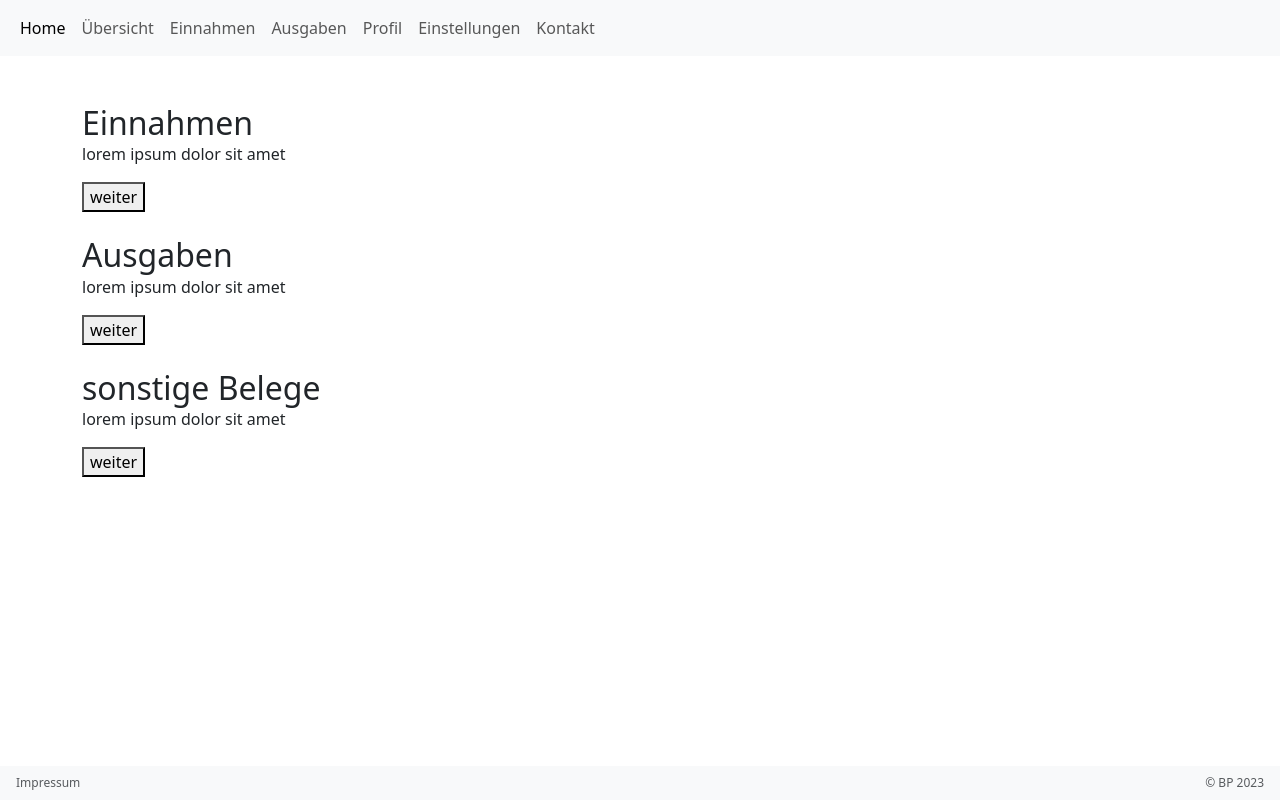
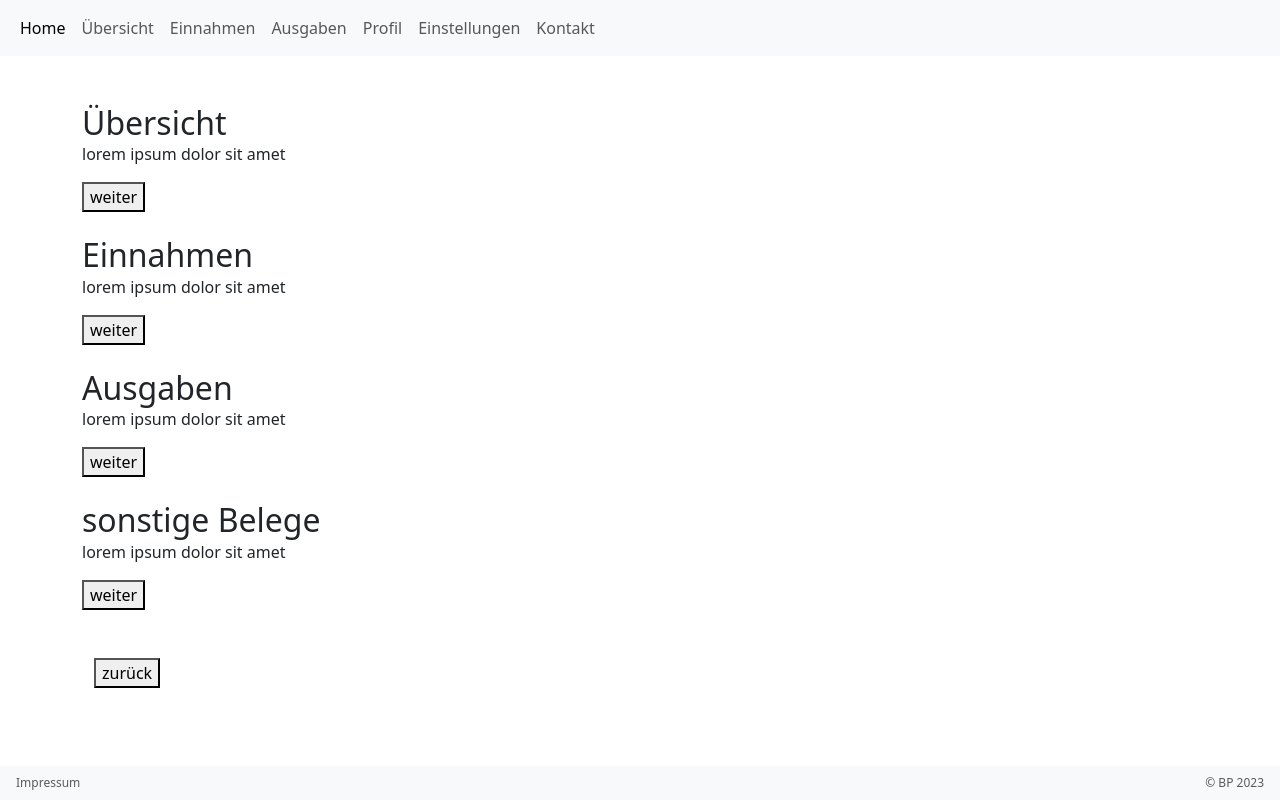
Before and after one commit to BeaCoden/MiniProjects, a Vue app in the folder taxiBill/taxi-bln/: page /cardMoney in a window 1280 px wide. Built offline with nearby package versions, Linux system fonts and the light colour scheme.

Commit message:
taxi-bln updated comps

```diff
--- a/taxiBill/taxi-bln/src/components/cardMoney.vue
+++ b/taxiBill/taxi-bln/src/components/cardMoney.vue
@@ -6,6 +6,20 @@
 <template>
 	<div class="container mt-5">
 		<div id="app">
+			<!-- SECTION - overView -->
+			<div class="card-body">
+				<h2 class="card-title">Übersicht</h2>
+				<p class="card-text">lorem ipsum dolor sit amet</p>
+				<button
+					class="landingPage__button"
+					@click="router.push('/overview')"
+				>
+					weiter
+				</button>
+			</div>
+
+			<br />
+
 			<!-- SECTION - moneyIncome -->
 			<div>
 				<div class="card-body">
@@ -37,5 +51,8 @@
 				</div>
 			</div>
 		</div>
+		<div class="container mt-5">
+			<button @click="router.push('/')">zurück</button>
+		</div>
 	</div>
 </template>
--- a/taxiBill/taxi-bln/src/components/landingPage.vue
+++ b/taxiBill/taxi-bln/src/components/landingPage.vue
@@ -5,6 +5,13 @@
 <template>
 	<div class="container mt-5">
 		<div class="landingPage">
+			<div class="login rounded-4 mt-3">
+				<img
+					src="src/assets/logoIMG.png"
+					style="width: 500px"
+					alt="logo"
+				/>
+			</div>
 			<h1>Willkommen</h1>
 			<p>
 				Diese App ist für die Verwaltung von Taxifahrern gedacht.
@@ -13,12 +20,6 @@
 				Bitte wählen Sie eine der folgenden Optionen:
 			</p>
 			<div class="landingPage__buttons">
-				<button
-					class="landingPage__button"
-					@click="router.push('/overview')"
-				>
-					Übersicht
-				</button>
 				<button
 					class="landingPage__button"
 					@click="router.push('/addDriver')"
--- a/taxiBill/taxi-bln/src/components/moneyCosts.vue
+++ b/taxiBill/taxi-bln/src/components/moneyCosts.vue
@@ -105,7 +105,7 @@
 
 				<div class="container mt-5">
 					<button @click="router.push('/btnCalc')">berechnen</button>
-					<button @click="router.push('/landingPage')">zurück</button>
+					<button @click="router.push('/cardMoney')">zurück</button>
 				</div>
 			</div>
 		</div>
--- a/taxiBill/taxi-bln/src/components/overView.vue
+++ b/taxiBill/taxi-bln/src/components/overView.vue
@@ -27,6 +27,9 @@
 					</tbody>
 				</table>
 			</div>
+			<div class="container mt-5">
+				<button @click="router.push('/cardMoney')">zurück</button>
+			</div>
 		</div>
 	</div>
 </template>
```
Also changed, not shown: taxiBill/taxi-bln/src/assets/logoIMG.png.
